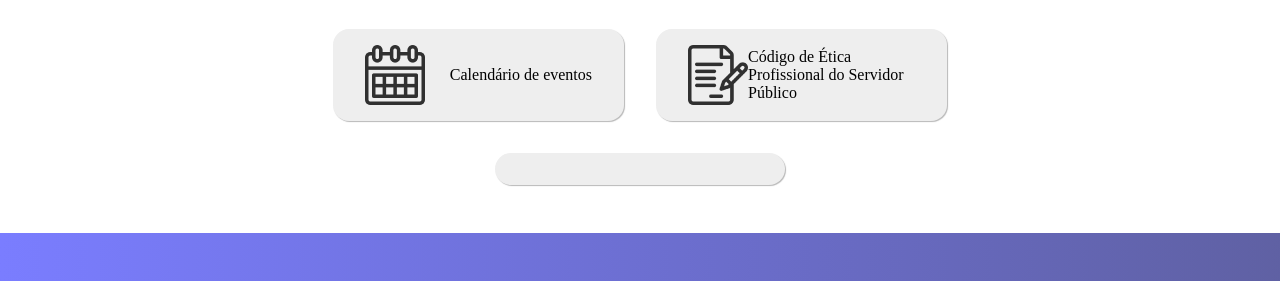
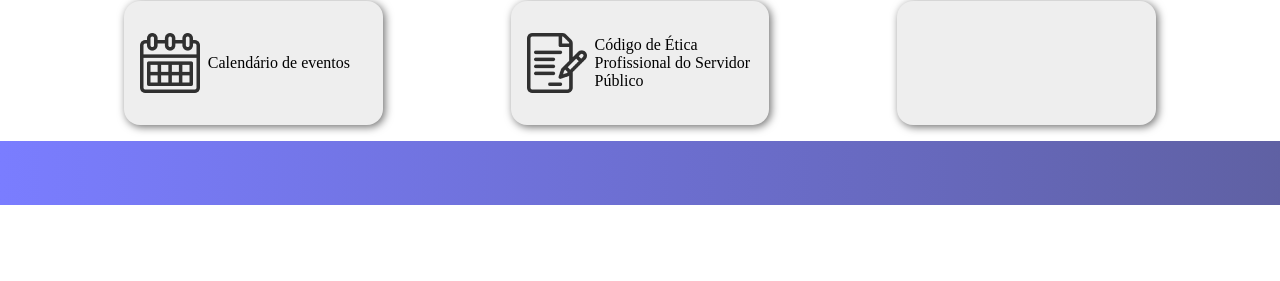
Before and after one commit to JrSergio00/Mural-Virtual, a plain HTML site: page code/index.html in a window 1280 px wide. Shown: the part 595-876 px from the top of the page. After the commit the page ends 800 px from the top, so only its background shows below. Drawn offline with Linux system fonts and the light colour scheme.

Commit message:
Modificação no css

```diff
--- a/code/css/index.css
+++ b/code/css/index.css
@@ -1,6 +1,9 @@
 *{
     margin: 0;
     padding: 0;
+}
+body{
+    min-height: 100%;
 }
 header{
     background-image: linear-gradient(to right, rgba(122, 125, 255, 1), rgba(30, 32, 126, 0.71)) ;
@@ -36,27 +39,32 @@ h2:before, h2:after{
 }
 #container{
     display: flex;
+    column-gap: 8em;
+    row-gap: 2.5em;
     justify-content: center;
     flex-wrap: wrap;
-    margin: 2em 10em;
+    margin: 4em 5em;
 }
 a{
     display: flex;
+    gap: 0.5em;
     flex-wrap: nowrap;
-    justify-content: space-between;
+    justify-content: flex-start;
     align-items: center;
     text-decoration: none;
     color: black;
-    padding: 1em 2em;
-    margin: 1em 1em;
+    padding: 2em 1em;
     background-color: #EEEEEE;
     min-width: 6cm;
+    min-height: 60px;
     border-radius: 1em;
-    box-shadow: 1px 1px 1px #B8B8B8;
+    box-shadow: 2px 2px 8px #6e6e6e;
     width: 5em;
 }
 footer{
     background-image: linear-gradient(to right, rgba(122, 125, 255, 1), rgba(30, 32, 126, 0.71)) ;
-    padding: 0.7em;
-    padding: 1.5em 0;
+    padding: 2em 0;
+    min-width: 100%;
+    position: absolute;
+    bottom: 0;
 }
```
Also changed, not shown: code/index.html (line endings or trailing spaces).
